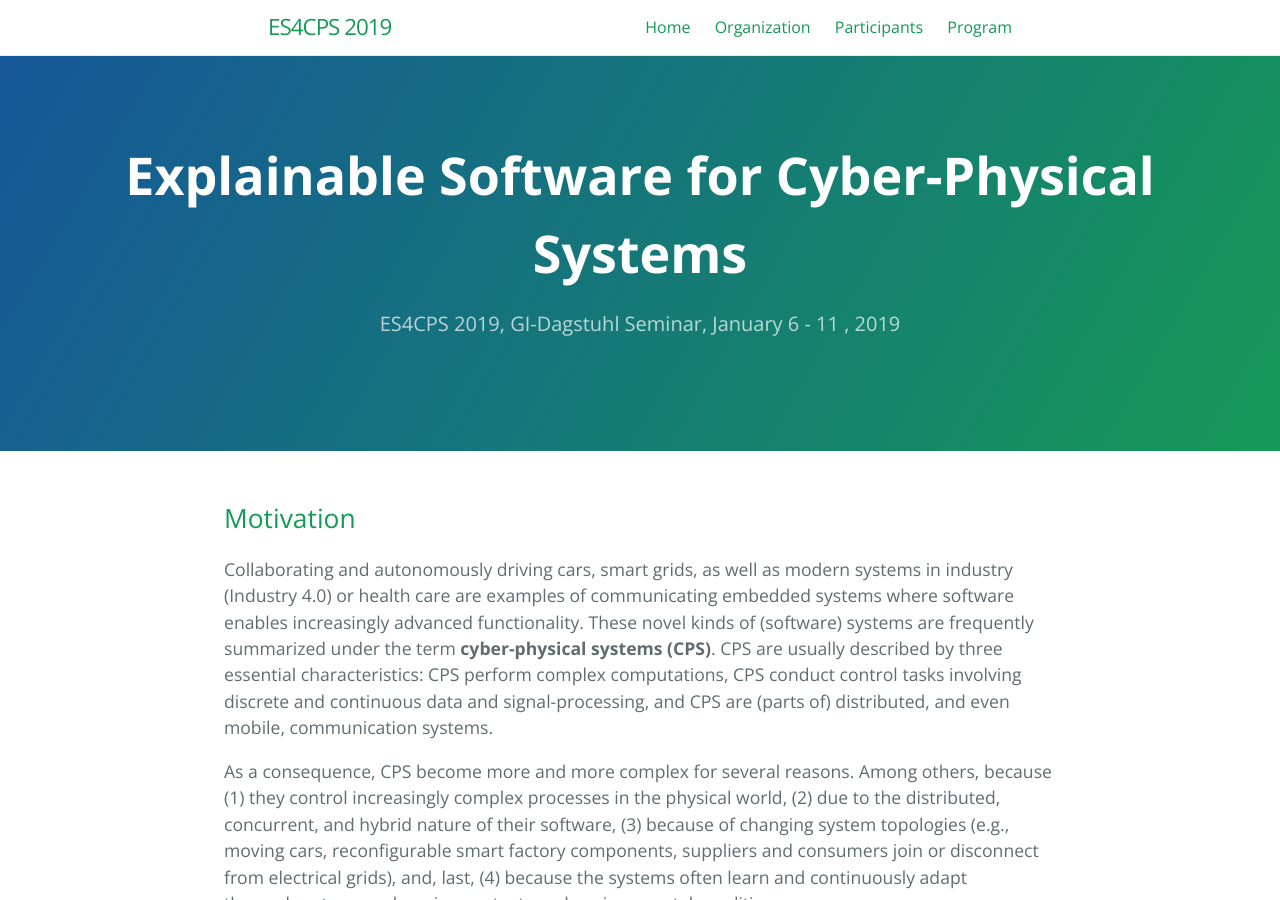
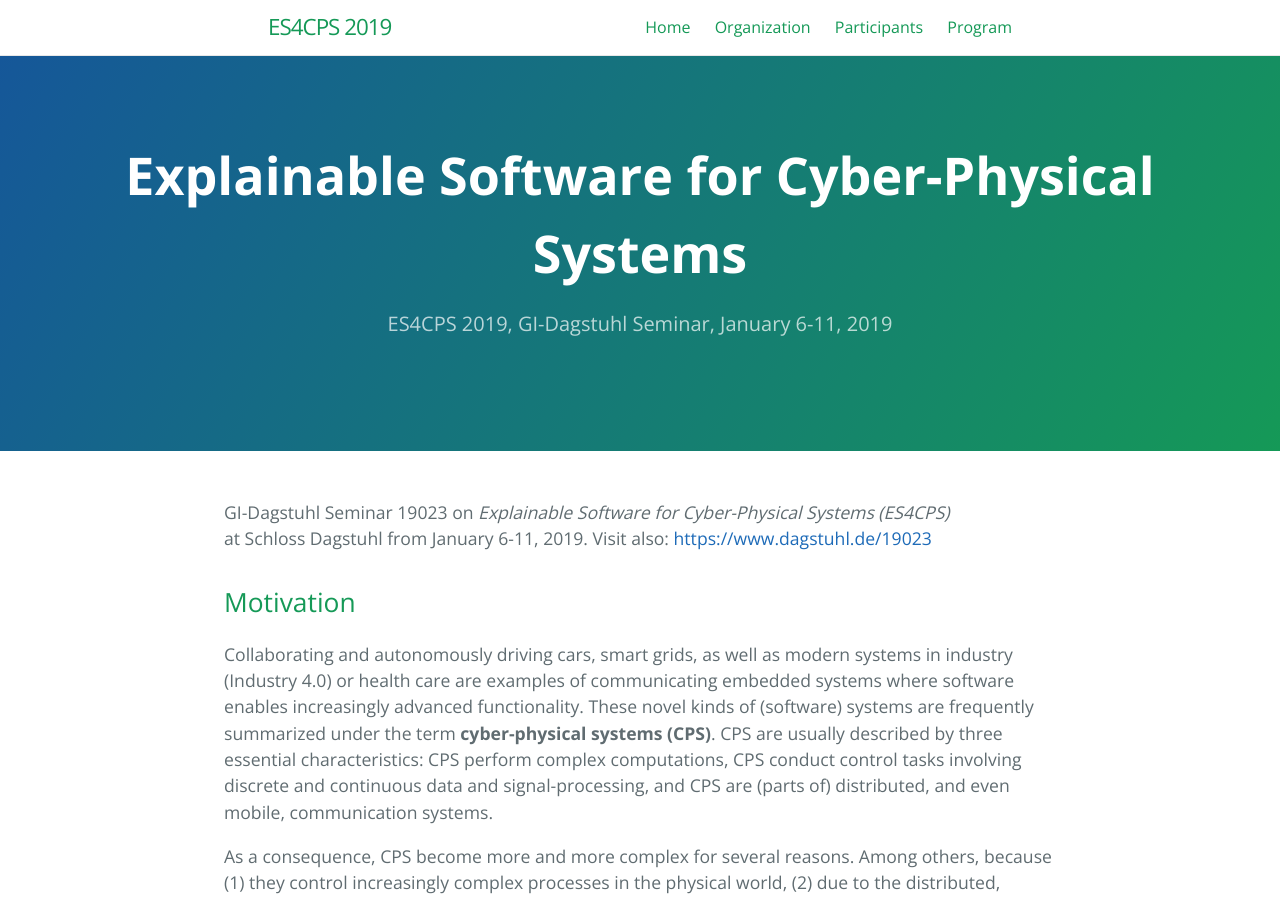
Before and after one commit to thomas-vogel/ES4CPS, a Jekyll site: the page built from index.md, in a window 1280 px wide and 900 px high. Built offline with Jekyll 4.4.1, drawn with Linux system fonts in a browser that asks for light colours.

Commit message:
Add link to dagstuhl page.

```diff
--- a/_config.yml
+++ b/_config.yml
@@ -1,5 +1,5 @@
 title: Explainable Software for Cyber-Physical Systems
-description: ES4CPS 2019, GI-Dagstuhl Seminar, January 6 - 11 , 2019
+description: ES4CPS 2019, GI-Dagstuhl Seminar, January 6-11, 2019
 show_downloads: false
 
 baseurl: "/ES4CPS"
--- a/index.md
+++ b/index.md
@@ -8,6 +8,9 @@
 layout: home
 title: Explainable Software for Cyber-Physical Systems
 ---
+
+GI-Dagstuhl Seminar 19023 on _Explainable Software for Cyber-Physical Systems (ES4CPS)_
+<br />at Schloss Dagstuhl from January 6-11, 2019. Visit also: [https://www.dagstuhl.de/19023](https://www.dagstuhl.de/19023){:target="_blank"}
 
 ## Motivation
 Collaborating and autonomously driving cars, smart grids, as well as modern systems in industry (Industry 4.0) or health care are examples of communicating embedded systems where software enables increasingly advanced functionality. These novel kinds of (software) systems are frequently summarized under the term **cyber-physical systems (CPS)**. CPS are usually described by three essential characteristics: CPS perform complex computations, CPS conduct control tasks involving discrete and continuous data and signal-processing, and CPS are (parts of) distributed, and even mobile, communication systems.
```
